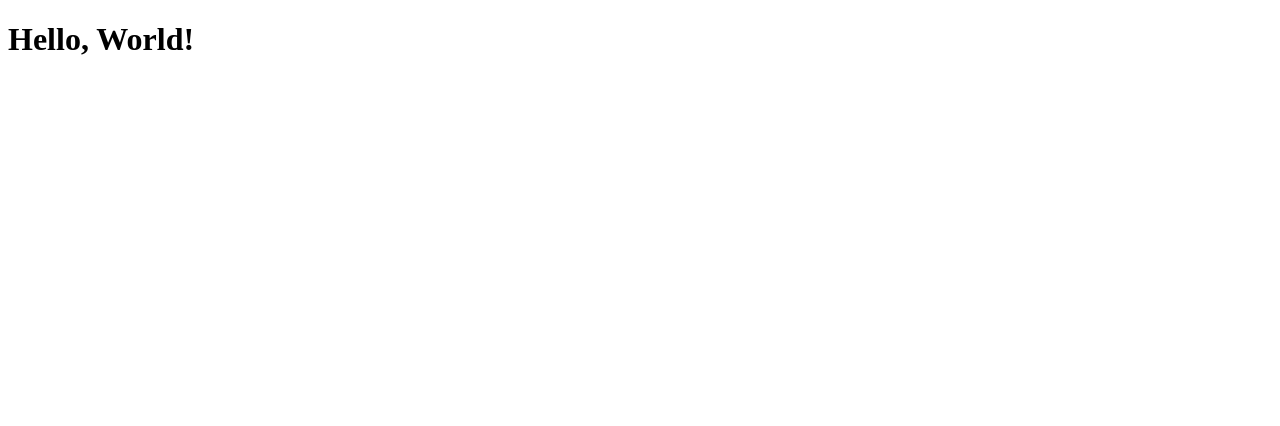
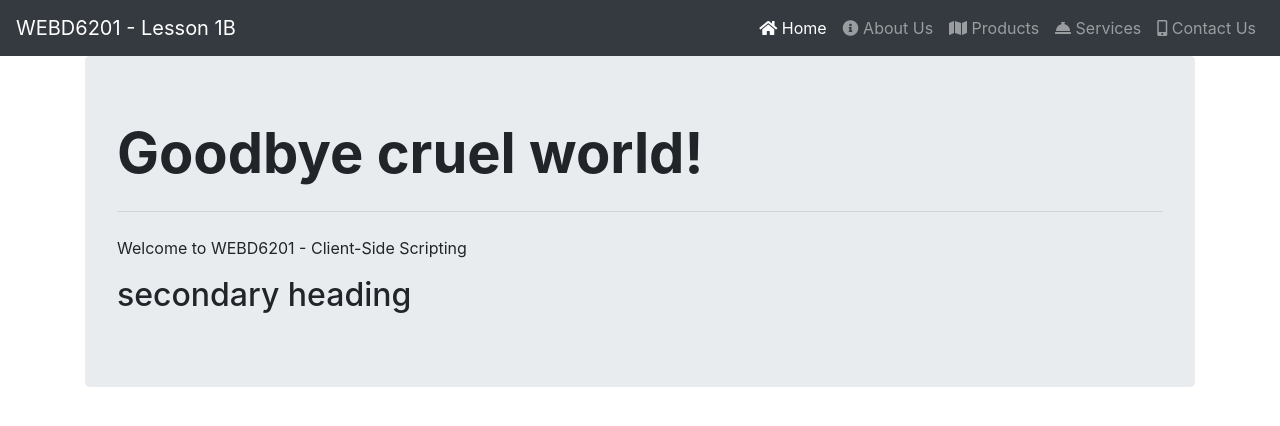
Before and after one commit to durhamprogrammer/WEBD6201-W2020-Lesson1B, a website: page index.html in a window 1280 px wide. Drawn offline with nearby package versions, Linux system fonts and the light colour scheme.

Commit message:
added Bootstrap and Font-Awesome

```diff
--- a/Scripts/app.js
+++ b/Scripts/app.js
@@ -1,9 +1,28 @@
 // IIFE - Immediately Invoked Function Expression
+// anonymous self-executing function
 (function(){
 
     function Start()
     {
         console.log("App Started...");
+
+        let firstHeading = document.getElementById("firstHeading");
+
+        firstHeading.textContent = "Goodbye cruel world!";
+
+        //document.getElementById("firstHeading").textContent = "Goodbye cruel world!";
+
+        firstHeading.style.fontWeight = "bold";
+
+        let main = document.getElementsByTagName("main")[0];
+
+        // configuring my new element
+        let newH2 = document.createElement("h2");
+        newH2.setAttribute("class", "Display-5");
+        newH2.textContent = "secondary heading";
+
+        main.appendChild(newH2);
+
     }
 
     window.addEventListener("load", Start);
--- a/index.html
+++ b/index.html
@@ -5,12 +5,47 @@
     <meta name="viewport" content="width=device-width, initial-scale=1.0">
     <meta http-equiv="X-UA-Compatible" content="ie=edge">
     <title>WEBD6201 - Lesson 1</title>
+    <link rel="stylesheet" href="./node_modules/bootstrap/dist/css/bootstrap.min.css">
+    <link rel="stylesheet" href="./node_modules/@fortawesome/fontawesome-free/css/all.min.css">
     <link rel="stylesheet" href="./Content/app.css">
 </head>
 <body>
-    <div>
-        <h1>Hello, World!</h1>
-    </div>
+    <!-- Main Navigation -->
+    <nav class="navbar navbar-expand-lg navbar-dark bg-dark">
+        <a class="navbar-brand" href="#">WEBD6201 - Lesson 1B</a>
+        <button class="navbar-toggler" type="button" data-toggle="collapse" data-target="#navbarSupportedContent" aria-controls="navbarSupportedContent" aria-expanded="false" aria-label="Toggle navigation">
+          <span class="navbar-toggler-icon"></span>
+        </button>
+
+        <div class="collapse navbar-collapse" id="navbarSupportedContent">
+          <ul class="navbar-nav ml-auto">
+            <li class="nav-item active"><a class="nav-link" href="#"><i class="fas fa-home"></i> Home</a></li>
+            <li class="nav-item"><a class="nav-link" href="#"><i class="fas fa-info-circle"></i> About Us</a></li>
+            <li class="nav-item"><a class="nav-link" href="#"><i class="fas fa-map"></i> Products</a></li>
+            <li class="nav-item"><a class="nav-link" href="#"><i class="fas fa-concierge-bell"></i> Services</a></li>
+            <li class="nav-item"><a class="nav-link" href="#"><i class="fas fa-mobile-alt"></i> Contact Us</a></li>
+          </ul>
+        </div>
+      </nav>
+
+      <div class="container">
+          <div class="row">
+              <div class="col">
+                <main class="jumbotron">
+                    <h1 id="firstHeading" class="display-4">Hello, world!</h1>
+                    <hr class="my-4">
+                    <p>Welcome to WEBD6201 - Client-Side Scripting</p>
+                  </main>
+              </div>
+          </div>
+      </div>
+
+
+
+
+      <!-- 3rd Party Libraries -->
+      <script src="./node_modules/jquery/dist/jquery.min.js"></script>
+      <script src="./node_modules/bootstrap/dist/js/bootstrap.min.js"></script>
 
     <script src="./Scripts/app.js"></script>
 </body>
```
Also changed, not shown: package.json (added, +15 -0 lines), 1 other file.
